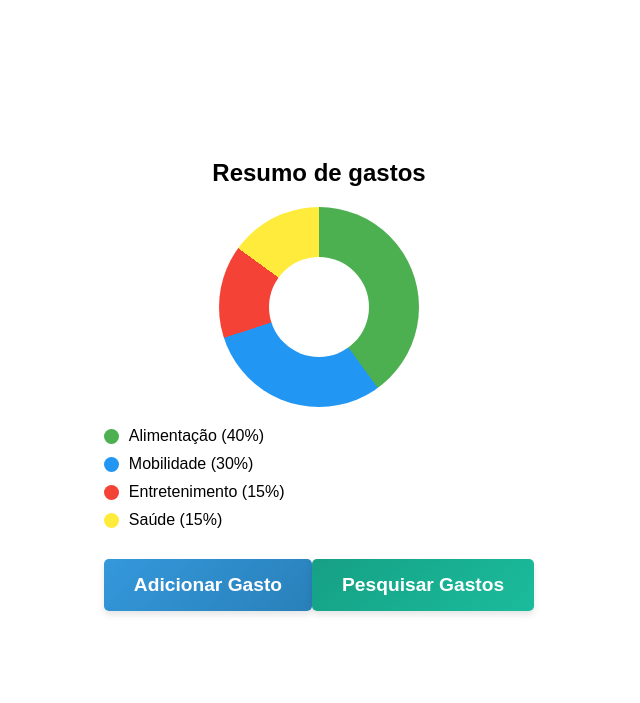
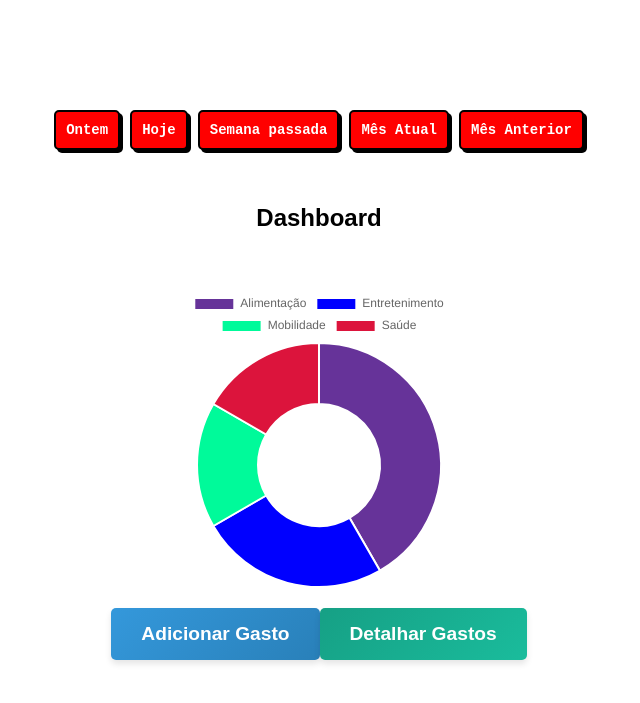
Before and after one commit to AbnerGomes/abner-py-fin-app, a Flask app: page / in a window 1280 px wide. Shown: the top 703 px of the page, without its empty margins (321-961 px from the left). Run offline with Flask 3, Linux system fonts and the light colour scheme; data comes from the database, SQL or seed files in the repository.

Commit message:
Ajustes gerais

```diff
--- a/app.py
+++ b/app.py
@@ -1,6 +1,8 @@
-from flask import Flask, render_template, request, redirect, url_for, flash
+from flask import Flask, render_template, request, redirect, url_for, flash, jsonify
+import json
 import sqlite3
 import os
+from datetime import datetime, timedelta
 
 app = Flask(__name__)
 
@@ -63,6 +65,51 @@ def salvar_gasto(gasto, valor, data, categoria):
     conn.commit()
     conn.close()
 
+def filtrarGastos(periodo):
+    print("OK")
+    conn = sqlite3.connect(DATABASE)
+    cursor = conn.cursor()
+
+    hoje = datetime.now().date()
+    inicio = fim = None
+
+    if periodo == 'ontem':
+        inicio = fim = hoje - timedelta(days=1)
+    elif periodo == 'hoje':
+        inicio = fim = hoje
+    elif periodo == 'semanapassada':
+        inicio = hoje - timedelta(days=hoje.weekday() + 7)
+        fim = inicio + timedelta(days=6)
+    elif periodo == 'mesatual':
+        inicio = hoje.replace(day=1)
+        fim = hoje
+    elif periodo == 'mes_anterior':
+        primeiro_dia_mes_atual = hoje.replace(day=1)
+        ultimo_dia_mes_anterior = primeiro_dia_mes_atual - timedelta(days=1)
+        inicio = ultimo_dia_mes_anterior.replace(day=1)
+        fim = ultimo_dia_mes_anterior
+
+    if inicio and fim:
+        query = "SELECT categoria, SUM(valor_gasto) FROM Gastos WHERE data BETWEEN ? AND ? GROUP BY categoria"
+        cursor.execute(query, (inicio, fim))
+    else:
+        query = "SELECT categoria, SUM(valor_gasto) FROM Gastos GROUP BY categoria"
+        cursor.execute(query)
+
+    dados = cursor.fetchall()
+    conn.close()
+    if not dados:
+        print("dados")
+        dados = [
+        {"categoria": "Alimentação", "valor": 50},
+        {"categoria": "Entretenimento", "valor": 30},
+        {"categoria": "Saúde", "valor": 20},
+        {"categoria": "Mobilidade", "valor": 40}
+    ]
+    return [{'categoria': row[0], 'valor': row[1]} for row in dados]
+
+
+
 @app.route('/')
 def index():
     create_db()
@@ -84,11 +131,24 @@ def cadastrar_gasto():
 
         # Salvar o gasto no banco
         salvar_gasto(gasto, valor, data, categoria)
-        flash('Gasto cadastrado com sucesso!', 'success')
-        return redirect(url_for('index'))  # Redireciona de volta para o dashboard
+        # flash('Gasto cadastrado com sucesso!', 'success')
+        # return redirect(url_for('index'))  # Redireciona de volta para o dashboard
+
+         # Retornar um script que exibe um alerta e redireciona
+        return """<script>
+                    alert('Gasto cadastrado com sucesso!');
+                    window.location.href = '/';
+                  </script>"""
+
 
     return render_template('cadastrar_gasto.html')  # Exibe o formulário de cadastro
 
+@app.route('/filtrarGastos/<periodo>')
+def filtrar(periodo):
+    dados = filtrarGastos(periodo)
+    return jsonify(dados)
+
+
 if __name__ == '__main__':
     create_db()  # Cria o banco e a tabela ao iniciar o app
-    #app.run() gunicorn ira rodar no render
+    app.run(debug=True, port=8000) # remover em producao gunicorn ira rodar no render
--- a/requirements.txt
+++ b/requirements.txt
@@ -17,4 +17,3 @@ six==1.17.0
 tzdata==2025.2
 werkzeug==3.0.6
 zipp==3.20.2
-gunicorn==23.0.0
--- a/static/css/styles.css
+++ b/static/css/styles.css
@@ -6,6 +6,7 @@ body {
   justify-content: center;
   height: 100vh;
   margin: 0;
+
 }
 
 .title {
@@ -13,21 +14,21 @@ body {
   font-weight: bold;
   margin-bottom: 20px;
 }
-
+/*
 .donut {
   position: relative;
   width: 200px;
   height: 200px;
   border-radius: 50%;
   background: conic-gradient(
-    #4caf50 0% 40%,   /* Alimentação (40%) */
-    #2196f3 40% 70%,  /* Mobilidade (30%) */
-    #f44336 70% 85%,  /* Entretenimento (15%) */
-    #ffeb3b 85% 100%  /* Saúde (15%) */
+    #4caf50 0% 40%,   /* Alimentação (40%)
+    #2196f3 40% 70%,  /* Mobilidade (30%)
+    #f44336 70% 85%,  /* Entretenimento (15%)
+    #ffeb3b 85% 100%  /* Saúde (15%)
   );
-}
+} */
 
-.donut::before {
+/* .donut::before {
   content: '';
   position: absolute;
   top: 50%;
@@ -37,12 +38,14 @@ body {
   background-color: white;
   border-radius: 50%;
   transform: translate(-50%, -50%);
-}
+} */
 
 .categories {
+  padding-bottom: 10px;
   display: flex;
   flex-direction: column;  /* Alterado para coluna */
-  align-items: flex-start; /* Alinha as legendas à esquerda */
+  /*align-items: flex-start;  Alinha as legendas à esquerda */
+  align-items: center; /* Alinha ao centro
   margin-top: 20px;
 }
 
@@ -53,6 +56,7 @@ body {
 }
 
 .category div {
+  display: inline-flex;
   width: 15px;
   height: 15px;
   margin-right: 10px;  /* Maior espaçamento entre a cor e o texto */
@@ -235,3 +239,66 @@ button {
 .alert.error {
     background-color: #f44336;
 }
+
+.typewriter-container {
+    display: flex;
+    gap: 10px;
+}
+.typewriter-button {
+    font-family: 'Courier New', Courier, monospace;
+    font-size: 14px;
+    padding: 10px 10px;
+    border: 2px solid black;
+    background-color: red;/* #ddd;*/
+    box-shadow: 3px 3px 0 black;
+    cursor: pointer;
+    transition: all 0.2s;
+}
+.typewriter-button:active {
+    box-shadow: 1px 1px 0 black;
+    transform: translate(2px, 2px);
+}
+
+
+#flash-message {
+    position: fixed;
+    top: 10px;
+    left: 50%;
+    transform: translateX(-50%);
+    background-color: rgba(0, 128, 0, 0.8);
+    color: white;
+    padding: 10px;
+    border-radius: 5px;
+    z-index: 1000;
+}
+
+/*
+ canvas {
+    margin-top: 20px;
+     width: 100% !important;
+     max-width: 600px;
+     height: 300px;
+     max-height: 300px;
+*/
+
+
+
+
+/*
+
+
+Centraliza o canvas na tela
+.chart-container {
+    display: flex;
+    justify-content: center;
+    align-items: center;
+    height: 80vh; /* Ajuste conforme necessário
+}
+
+/* Define um tamanho adequado para o gráfico
+#donutChart {
+    max-width: 400px; /* Largura máxima
+    max-height: 400px; /* Altura máxima
+    width: 100%;
+    height: auto;
+} */
--- a/static/js/scripts.js
+++ b/static/js/scripts.js
@@ -1,36 +1,52 @@
-// Função para desenhar o gráfico de donut
-function drawDonutChart(dados) {
-    var ctx = document.getElementById('donutChart').getContext('2d');
-    var chart = new Chart(ctx, {
+var donutChart = null; // Variável global inicializada
+
+
+document.addEventListener("DOMContentLoaded", function () {
+    console.log("JavaScript carregado, tentando renderizar o gráfico...");
+
+    var ctx = document.getElementById('donutChart');
+
+    if (!ctx) {
+        console.error("Erro: Elemento 'donutChart' não encontrado!");
+        return;
+    }
+
+     // Verifica se o gráfico já existe e destrói antes de recriar
+     if (donutChart) {
+        donutChart.destroy();
+        }
+
+    donutChart = new Chart(ctx, {
         type: 'doughnut',
         data: {
-            labels: dados.map(item => item[0]), // Categorias
+            labels: ['Alimentação', 'Entretenimento','Mobilidade','Saúde'],
             datasets: [{
-                label: 'Gastos',
-                data: dados.map(item => item[1]), // Valores
-                backgroundColor: ['#ffcc00', '#ff9900', '#ff6600', '#ff3300'],
-                borderWidth: 1
+                data: [50, 30,20,20],
+                backgroundColor: ['#663399', '#0000FF','#00FA9A', '#DC143C']
             }]
-        },
-        options: {
-            responsive: true,
-            plugins: {
-                legend: {
-                    position: 'top',
-                },
-                tooltip: {
-                    callbacks: {
-                        label: function(tooltipItem) {
-                            return tooltipItem.label + ': R$ ' + tooltipItem.raw.toFixed(2);
-                        }
-                    }
-                }
-            }
-        });
+        }
+    });
+});
+
+
+window.onload = function () {
+    console.log("window.onload foi chamado!");
+    console.log(document.getElementById("donutChart").getContext('2d'));
+};
+
+
+// Função para buscar e atualizar os dados do gráfico
+function filtrarGastos(periodo) {
+        var ctx = document.getElementById('donutChart').getContext('2d');
+
+        $.getJSON(`/filtrarGastos/${periodo}`, function(dados) {
+                    let categorias = dados.map(item => item.categoria);
+                    let valores = dados.map(item => item.valor);
+
+                    donutChart.data.labels = categorias;
+                    donutChart.data.datasets[0].data = valores;
+                    donutChart.update();
+                    //drawDonutChart(dados);
+                });
+
 }
-
-// Carregar os dados do servidor
-document.addEventListener('DOMContentLoaded', function() {
-    var dados = {{ dados_grafico | tojson }};  // Recebe os dados do Flask
-    drawDonutChart(dados);
-});
--- a/templates/index.html
+++ b/templates/index.html
@@ -5,25 +5,43 @@
   <meta name="viewport" content="width=device-width, initial-scale=1.0">
   <title>Donut Chart com CSS</title>
   <link rel="stylesheet" href="{{ url_for('static', filename='css/styles.css') }}">
+  <script src="https://cdn.jsdelivr.net/npm/chart.js"></script>
+  <script src="https://code.jquery.com/jquery-3.6.0.min.js"></script>
 </head>
 <body>
-  {% with messages = get_flashed_messages(with_categories=true) %}
-    {% if messages %}
-        <div class="flash-message">
-            {% for category, message in messages %}
-                <div class="alert {{ category }}">
-                    {{ message }}
-                </div>
-            {% endfor %}
-        </div>
-    {% endif %}
-{% endwith %}
 
-  <div class="title">Resumo de gastos</div>
-  <div class="donut"></div>
-  <div class="categories">
-    <div class="category">
-      <div style="background-color: #4caf50;"></div> Alimentação (40%)
+<!-- <div class="container">
+  <script>
+    setTimeout(function() {
+        document.getElementById('flash-message').style.display = 'none';
+        window.location.href = '/';
+    }, 3000); // Aguarda 3 segundos antes de redirecionar
+</script> -->
+
+
+	<div class="typewriter-container">
+        <button class="typewriter-button" onclick="filtrarGastos('ontem')">Ontem</button>
+        <button class="typewriter-button" onclick="filtrarGastos('hoje')">Hoje</button>
+        <button class="typewriter-button" onclick="filtrarGastos('semanapassada')">Semana passada</button>
+        <button class="typewriter-button" onclick="filtrarGastos('mesatual')">Mês Atual</button>
+        <button class="typewriter-button" onclick="filtrarGastos('mesanterior')">Mês Anterior</button>
+    	</div>
+
+
+
+    </div>
+<br><br><br>
+  <div class="title">Dashboard</div>
+  <!-- <div class="donut" id="donutChart" ></div>
+   -->
+  <br> <br>
+  <!-- <div class="categories">
+     <canvas id="donutChart"></canvas>
+	  <div class="category" align="center" >
+		  <div style="background-color: #4caf50;">
+</div>
+Alimentação (40%)
+
     </div>
     <div class="category">
       <div style="background-color: #2196f3;"></div> Mobilidade (30%)
@@ -33,15 +51,24 @@
     </div>
     <div class="category">
       <div style="background-color: #ffeb3b;"></div> Saúde (15%)
-    </div>
-	<div class="button-container">
-    <a href="{{ url_for('cadastrar_gasto') }}"><button class="btn-left">Adicionar Gasto</button></a>
-    <button class="btn-right">Pesquisar Gastos</button>
+    </div> -->
 
-	</div>
 
-  </div>
+  <!-- </div>  -->
 
-  <script src="{{ url_for('static', filename='js/scripts.js') }}"></script>
+  <div class="chart-container">
+    <canvas id="donutChart"></canvas>
+</div>
+
+<div class="button-container">
+  <a href="{{ url_for('cadastrar_gasto') }}"><button class="btn-left">Adicionar Gasto</button></a>
+
+  <button class="btn-right">Detalhar Gastos</button>
+
+</div>
+
+<!--
+  <script src="{{ url_for('static', filename='js/scripts.js') }}"></script> -->
+  <script src="static/js/scripts.js" defer></script>
 </body>
 </html>
```
Also changed, not shown: templates/cadastrar_gasto.html (+14 -0 lines), 1 other file.
